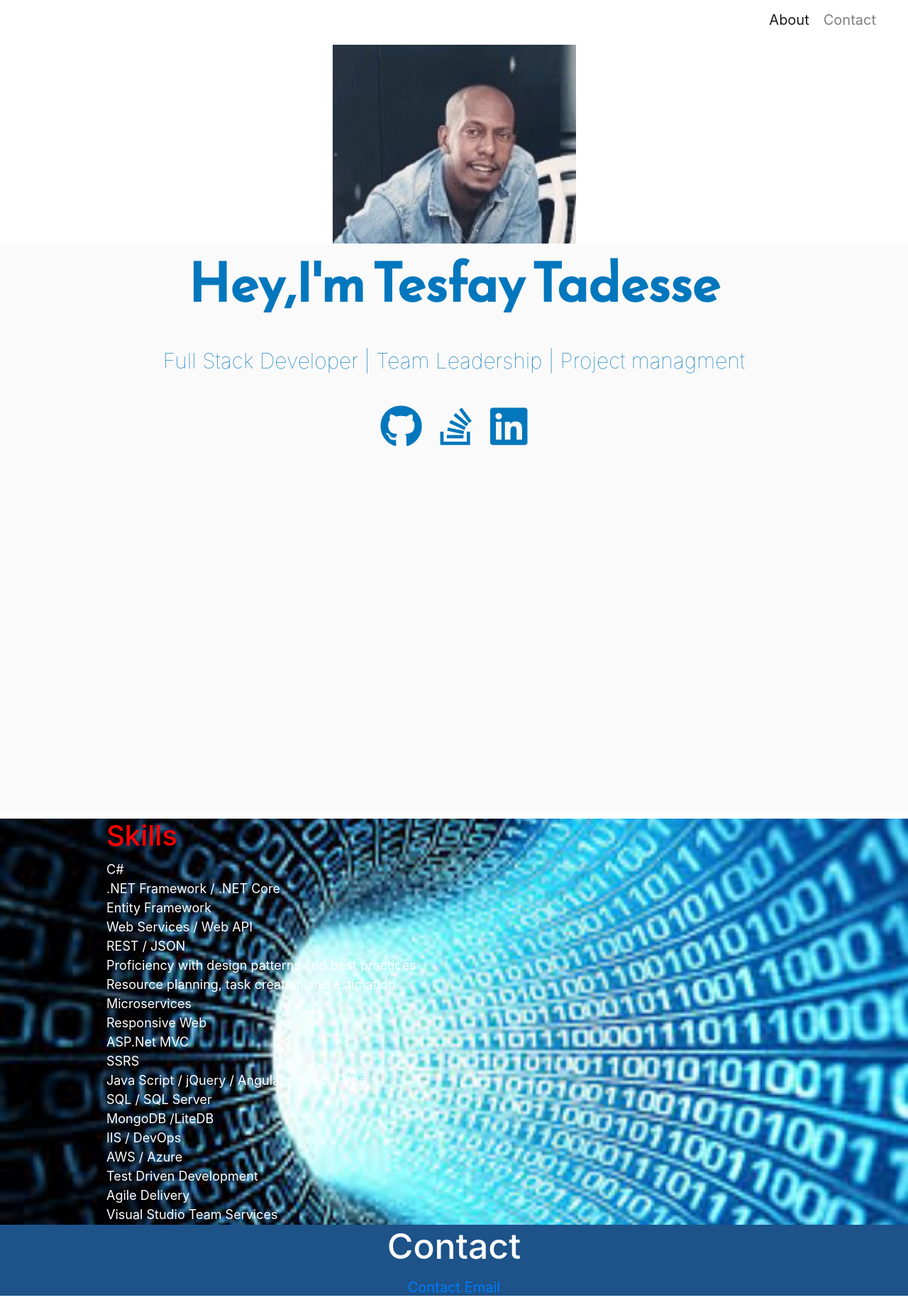
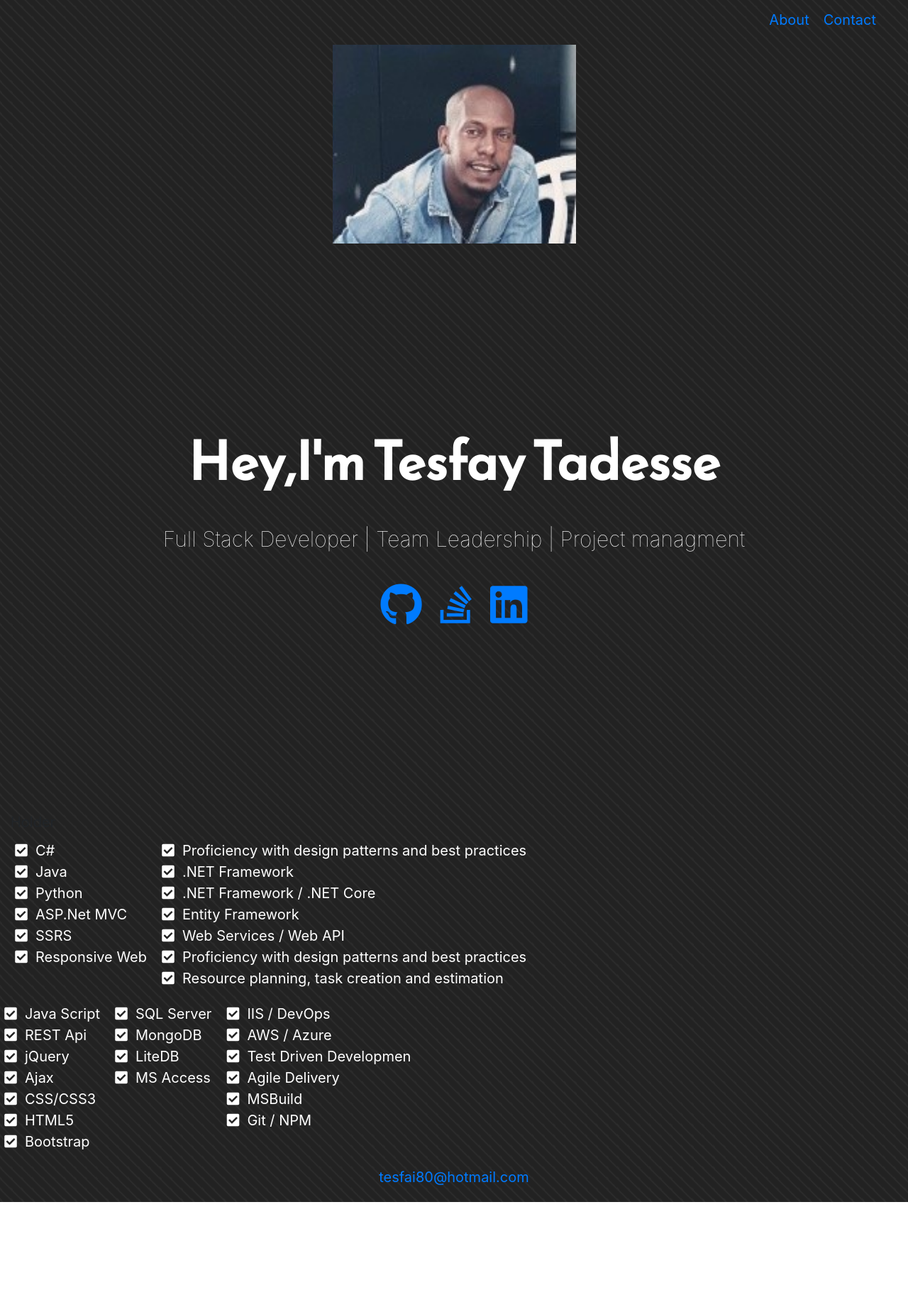
Before and after one commit to tesfai80/tesfai80.github.io, a plain HTML site: page index.html in a window 1280 px wide. Shown: the part 7-1838 px from the top of the page at 71% size. After the commit the page ends 1700 px from the top, so only its background shows below. Drawn offline with nearby package versions, Linux system fonts and the light colour scheme.

Commit message:
with awosome css

```diff
--- a/css/Header.css
+++ b/css/Header.css
@@ -10,11 +10,9 @@
     min-height: 35vh;
     background-position: center;
     isolation: isolate;
-
    border-radius:50px;
-   /*background-color:red;*/
 }
-#about{
+#About{
 
     background-color:red;
 }
@@ -27,12 +25,12 @@
 
 
 .Div {
-    background: url('/images/binarys.jpg');
+    /*background: url('/images/binarys.jpg');
     background-repeat: no-repeat;
     background-attachment: fixed;
     background-position: center;
     background-size: 100% 800px;
-    isolation: isolate;
+    isolation: isolate;*/
 }
 .ul {
 
@@ -53,13 +51,49 @@
     background-color: #f2f2f2;
     padding: 10px;
 }
+
 .footer {
-    background: #1d5389;
+    /*background: #1d5389;
     margin-top: -100px;
     height: 100px;
     color: #fff;
     position: relative;
     line-height: 180%;
-    padding: 0 10px;
+    padding: 0 10px;*/
     text-align: center;
 }
+.bg {
+    background: url('/images/binarys.jpg');
+    background-repeat: no-repeat;
+    position: relative;
+    background-size: cover;
+}
+span{
+
+    text-align:center;
+}
+
+.main {
+    display: flex;
+    flex-direction: column;
+    min-height: 100vh;
+    justify-content: center;
+    padding: 0 30px;
+    text-align: center;
+}
+
+    .main > .intro {
+        font-family: 'Reem Kufi', sans-serif;
+        font-size: 3.75em;
+        font-weight: 600;
+    }
+
+    .main > .tagline {
+        font-size: 1.5rem;
+        margin: 1.5rem 0;
+        font-weight: 100;
+    }
+.Tesfay{
+
+    color:white;
+}
--- a/css/Styles.css
+++ b/css/Styles.css
@@ -67,3 +67,8 @@ main {
         width: 2.65rem;
         height: 2.65rem;
     }
+
+body {
+    background-color: #222222;
+    background: repeating-linear-gradient(45deg, #2b2b2b 0%, #2b2b2b 10%, #222222 0%, #222222 50%) 0 / 15px 15px;
+}
--- /dev/null
+++ b/css/splitText.css
@@ -0,0 +1,116 @@
+{
+    $perspective: 60rem;
+    $font-size: 4.25rem;
+    $split-position: 49%;
+    $split-thickness: 4px;
+    $split-color: #FF2C75;
+}
+
+
+%font-settings {
+    font-family: "Gilroy ExtraBold", system-ui, sans-serif;
+    font-style: normal;
+    font-weight: normal;
+    -webkit-font-smoothing: antialiased;
+    -webkit-font-kerning: normal;
+    -webkit-text-size-adjust: 100%;
+}
+
+
+html,
+body {
+    width: 100vw;
+    height: 100vh;
+}
+
+body {
+    @extend %font-settings;
+    background: linear-gradient(45deg, #02001F,#1F1B4E);
+    transform-style: preserve-3d;
+    transform: perspective($perspective);
+    position: fixed;
+    display: flex;
+    align-items: center;
+    justify-content: center;
+}
+
+
+.Menu-list {
+    font-size: $font-size;
+    line-height: 1.2;
+    text-transform: uppercase;
+    text-align: center;
+    display: flex;
+    flex-direction: column;
+    align-items: center;
+    transform: rotateX(-10deg) rotateY(20deg);
+    // overwritten by JS
+}
+
+
+.Menu-list-item {
+    position: relative;
+    color: transparent;
+    cursor: pointer;
+    // === Split Line ===== &::before
+
+{
+    content: '';
+    display: block;
+    position: absolute;
+    top: $split-position;
+    left: -10%;
+    right: -10%;
+    height: $split-thickness;
+    border-radius: $split-thickness;
+    margin-top: -($split-thickness / 2);
+    background: $split-color;
+    transform: scale(0);
+    transition: transform .8s cubic-bezier(.16,1.08,.38,.98);
+    z-index: 1;
+}
+
+}
+
+
+.Mask {
+    display: block;
+    position: absolute;
+    overflow: hidden;
+    color: $split-color;
+    top: 0;
+    height: $split-position;
+    transition: all .8s cubic-bezier(.16,1.08,.38,.98);
+{
+    display: block;
+}
+
+}
+
+.Mask + .Mask {
+    top: $split-position - 0.1;
+    height: 100 - $split-position + 0.1;
+    span
+
+{
+    transform: translateY(-$split-position);
+}
+
+}
+
+.Menu-list-item:hover,
+.Menu-list-item:active {
+ .Mask
+{
+    color: #FFF;
+    transform: skewX(12deg) translateX(5px);
+}
+
+.Mask + .Mask {
+    transform: skewX(12deg) translateX(-5px);
+}
+
+&::before {
+    transform: scale(1);
+}
+}
--- /dev/null
+++ b/css/txtCSS.css
@@ -0,0 +1,293 @@
+body {
+    /*background-color: #222222;*/
+    /*background: repeating-linear-gradient(45deg, #2b2b2b 0%, #2b2b2b 10%, #222222 0%, #222222 50%) 0 / 15px 15px;*/
+}
+
+#container {
+    width: 500px;
+    margin: auto;
+}
+
+/*Neon*/
+p {
+    text-align: center;
+    font-size: 7em;
+    margin: 20px 0 20px 0;
+}
+
+a {
+    text-decoration: none;
+    -webkit-transition: all 0.5s;
+    -moz-transition: all 0.5s;
+    transition: all 0.5s;
+}
+
+p:nth-child(1) a {
+    color: #fff;
+    font-family: Monoton;
+    -webkit-animation: neon1 1.5s ease-in-out infinite alternate;
+    -moz-animation: neon1 1.5s ease-in-out infinite alternate;
+    animation: neon1 1.5s ease-in-out infinite alternate;
+}
+
+    p:nth-child(1) a:hover {
+        color: #FF1177;
+        -webkit-animation: none;
+        -moz-animation: none;
+        animation: none;
+    }
+
+p:nth-child(2) a {
+    font-size: 1.5em;
+    color: #228DFF;
+    font-family: Iceland;
+}
+
+    p:nth-child(2) a:hover {
+        -webkit-animation: neon2 1.5s ease-in-out infinite alternate;
+        -moz-animation: neon2 1.5s ease-in-out infinite alternate;
+        animation: neon2 1.5s ease-in-out infinite alternate;
+    }
+
+p:nth-child(3) a {
+    color: #FFDD1B;
+    font-family: Pacifico;
+}
+
+    p:nth-child(3) a:hover {
+        -webkit-animation: neon3 1.5s ease-in-out infinite alternate;
+        -moz-animation: neon3 1.5s ease-in-out infinite alternate;
+        animation: neon3 1.5s ease-in-out infinite alternate;
+    }
+
+p:nth-child(4) a {
+    color: #B6FF00;
+    font-family: "Press Start 2P";
+    font-size: 0.8em;
+}
+
+    p:nth-child(4) a:hover {
+        -webkit-animation: neon4 1.5s ease-in-out infinite alternate;
+        -moz-animation: neon4 1.5s ease-in-out infinite alternate;
+        animation: neon4 1.5s ease-in-out infinite alternate;
+    }
+
+p:nth-child(5) a {
+    color: #FF9900;
+    font-family: Audiowide;
+}
+
+    p:nth-child(5) a:hover {
+        -webkit-animation: neon5 1.5s ease-in-out infinite alternate;
+        -moz-animation: neon5 1.5s ease-in-out infinite alternate;
+        animation: neon5 1.5s ease-in-out infinite alternate;
+    }
+
+p:nth-child(6) a {
+    color: #BA01FF;
+    font-family: Vampiro One;
+}
+
+    p:nth-child(6) a:hover {
+        -webkit-animation: neon6 1.5s ease-in-out infinite alternate;
+        -moz-animation: neon6 1.5s ease-in-out infinite alternate;
+        animation: neon6 1.5s ease-in-out infinite alternate;
+    }
+
+p a:hover {
+    color: #ffffff;
+}
+/*glow for webkit*/
+
+@-webkit-keyframes neon1 {
+    from {
+        text-shadow: 0 0 10px #fff, 0 0 20px #fff, 0 0 30px #fff, 0 0 40px #FF1177, 0 0 70px #FF1177, 0 0 80px #FF1177, 0 0 100px #FF1177, 0 0 150px #FF1177;
+    }
+
+    to {
+        text-shadow: 0 0 5px #fff, 0 0 10px #fff, 0 0 15px #fff, 0 0 20px #FF1177, 0 0 35px #FF1177, 0 0 40px #FF1177, 0 0 50px #FF1177, 0 0 75px #FF1177;
+    }
+}
+
+@-webkit-keyframes neon2 {
+    from {
+        text-shadow: 0 0 10px #fff, 0 0 20px #fff, 0 0 30px #fff, 0 0 40px #228DFF, 0 0 70px #228DFF, 0 0 80px #228DFF, 0 0 100px #228DFF, 0 0 150px #228DFF;
+    }
+
+    to {
+        text-shadow: 0 0 5px #fff, 0 0 10px #fff, 0 0 15px #fff, 0 0 20px #228DFF, 0 0 35px #228DFF, 0 0 40px #228DFF, 0 0 50px #228DFF, 0 0 75px #228DFF;
+    }
+}
+
+@-webkit-keyframes neon3 {
+    from {
+        text-shadow: 0 0 10px #fff, 0 0 20px #fff, 0 0 30px #fff, 0 0 40px #FFDD1B, 0 0 70px #FFDD1B, 0 0 80px #FFDD1B, 0 0 100px #FFDD1B, 0 0 150px #FFDD1B;
+    }
+
+    to {
+        text-shadow: 0 0 5px #fff, 0 0 10px #fff, 0 0 15px #fff, 0 0 20px #FFDD1B, 0 0 35px #FFDD1B, 0 0 40px #FFDD1B, 0 0 50px #FFDD1B, 0 0 75px #FFDD1B;
+    }
+}
+
+@-webkit-keyframes neon4 {
+    from {
+        text-shadow: 0 0 10px #fff, 0 0 20px #fff, 0 0 30px #fff, 0 0 40px #B6FF00, 0 0 70px #B6FF00, 0 0 80px #B6FF00, 0 0 100px #B6FF00, 0 0 150px #B6FF00;
+    }
+
+    to {
+        text-shadow: 0 0 5px #fff, 0 0 10px #fff, 0 0 15px #fff, 0 0 20px #B6FF00, 0 0 35px #B6FF00, 0 0 40px #B6FF00, 0 0 50px #B6FF00, 0 0 75px #B6FF00;
+    }
+}
+
+@-webkit-keyframes neon5 {
+    from {
+        text-shadow: 0 0 10px #fff, 0 0 20px #fff, 0 0 30px #fff, 0 0 40px #FF9900, 0 0 70px #FF9900, 0 0 80px #FF9900, 0 0 100px #FF9900, 0 0 150px #FF9900;
+    }
+
+    to {
+        text-shadow: 0 0 5px #fff, 0 0 10px #fff, 0 0 15px #fff, 0 0 20px #FF9900, 0 0 35px #FF9900, 0 0 40px #FF9900, 0 0 50px #FF9900, 0 0 75px #FF9900;
+    }
+}
+
+@-webkit-keyframes neon6 {
+    from {
+        text-shadow: 0 0 10px #fff, 0 0 20px #fff, 0 0 30px #fff, 0 0 40px #ff00de, 0 0 70px #ff00de, 0 0 80px #ff00de, 0 0 100px #ff00de, 0 0 150px #ff00de;
+    }
+
+    to {
+        text-shadow: 0 0 5px #fff, 0 0 10px #fff, 0 0 15px #fff, 0 0 20px #ff00de, 0 0 35px #ff00de, 0 0 40px #ff00de, 0 0 50px #ff00de, 0 0 75px #ff00de;
+    }
+}
+/*glow for mozilla*/
+
+@-moz-keyframes neon1 {
+    from {
+        text-shadow: 0 0 10px #fff, 0 0 20px #fff, 0 0 30px #fff, 0 0 40px #FF1177, 0 0 70px #FF1177, 0 0 80px #FF1177, 0 0 100px #FF1177, 0 0 150px #FF1177;
+    }
+
+    to {
+        text-shadow: 0 0 5px #fff, 0 0 10px #fff, 0 0 15px #fff, 0 0 20px #FF1177, 0 0 35px #FF1177, 0 0 40px #FF1177, 0 0 50px #FF1177, 0 0 75px #FF1177;
+    }
+}
+
+@-moz-keyframes neon2 {
+    from {
+        text-shadow: 0 0 10px #fff, 0 0 20px #fff, 0 0 30px #fff, 0 0 40px #228DFF, 0 0 70px #228DFF, 0 0 80px #228DFF, 0 0 100px #228DFF, 0 0 150px #228DFF;
+    }
+
+    to {
+        text-shadow: 0 0 5px #fff, 0 0 10px #fff, 0 0 15px #fff, 0 0 20px #228DFF, 0 0 35px #228DFF, 0 0 40px #228DFF, 0 0 50px #228DFF, 0 0 75px #228DFF;
+    }
+}
+
+@-moz-keyframes neon3 {
+    from {
+        text-shadow: 0 0 10px #fff, 0 0 20px #fff, 0 0 30px #fff, 0 0 40px #FFDD1B, 0 0 70px #FFDD1B, 0 0 80px #FFDD1B, 0 0 100px #FFDD1B, 0 0 150px #FFDD1B;
+    }
+
+    to {
+        text-shadow: 0 0 5px #fff, 0 0 10px #fff, 0 0 15px #fff, 0 0 20px #FFDD1B, 0 0 35px #FFDD1B, 0 0 40px #FFDD1B, 0 0 50px #FFDD1B, 0 0 75px #FFDD1B;
+    }
+}
+
+@-moz-keyframes neon4 {
+    from {
+        text-shadow: 0 0 10px #fff, 0 0 20px #fff, 0 0 30px #fff, 0 0 40px #B6FF00, 0 0 70px #B6FF00, 0 0 80px #B6FF00, 0 0 100px #B6FF00, 0 0 150px #B6FF00;
+    }
+
+    to {
+        text-shadow: 0 0 5px #fff, 0 0 10px #fff, 0 0 15px #fff, 0 0 20px #B6FF00, 0 0 35px #B6FF00, 0 0 40px #B6FF00, 0 0 50px #B6FF00, 0 0 75px #B6FF00;
+    }
+}
+
+@-moz-keyframes neon5 {
+    from {
+        text-shadow: 0 0 10px #fff, 0 0 20px #fff, 0 0 30px #fff, 0 0 40px #FF9900, 0 0 70px #FF9900, 0 0 80px #FF9900, 0 0 100px #FF9900, 0 0 150px #FF9900;
+    }
+
+    to {
+        text-shadow: 0 0 5px #fff, 0 0 10px #fff, 0 0 15px #fff, 0 0 20px #FF9900, 0 0 35px #FF9900, 0 0 40px #FF9900, 0 0 50px #FF9900, 0 0 75px #FF9900;
+    }
+}
+
+@-moz-keyframes neon6 {
+    from {
+        text-shadow: 0 0 10px #fff, 0 0 20px #fff, 0 0 30px #fff, 0 0 40px #ff00de, 0 0 70px #ff00de, 0 0 80px #ff00de, 0 0 100px #ff00de, 0 0 150px #ff00de;
+    }
+
+    to {
+        text-shadow: 0 0 5px #fff, 0 0 10px #fff, 0 0 15px #fff, 0 0 20px #ff00de, 0 0 35px #ff00de, 0 0 40px #ff00de, 0 0 50px #ff00de, 0 0 75px #ff00de;
+    }
+}
+/*glow*/
+
+@keyframes neon1 {
+    from {
+        text-shadow: 0 0 10px #fff, 0 0 20px #fff, 0 0 30px #fff, 0 0 40px #FF1177, 0 0 70px #FF1177, 0 0 80px #FF1177, 0 0 100px #FF1177, 0 0 150px #FF1177;
+    }
+
+    to {
+        text-shadow: 0 0 5px #fff, 0 0 10px #fff, 0 0 15px #fff, 0 0 20px #FF1177, 0 0 35px #FF1177, 0 0 40px #FF1177, 0 0 50px #FF1177, 0 0 75px #FF1177;
+    }
+}
+
+@keyframes neon2 {
+    from {
+        text-shadow: 0 0 10px #fff, 0 0 20px #fff, 0 0 30px #fff, 0 0 40px #228DFF, 0 0 70px #228DFF, 0 0 80px #228DFF, 0 0 100px #228DFF, 0 0 150px #228DFF;
+    }
+
+    to {
+        text-shadow: 0 0 5px #fff, 0 0 10px #fff, 0 0 15px #fff, 0 0 20px #228DFF, 0 0 35px #228DFF, 0 0 40px #228DFF, 0 0 50px #228DFF, 0 0 75px #228DFF;
+    }
+}
+
+@keyframes neon3 {
+    from {
+        text-shadow: 0 0 10px #fff, 0 0 20px #fff, 0 0 30px #fff, 0 0 40px #FFDD1B, 0 0 70px #FFDD1B, 0 0 80px #FFDD1B, 0 0 100px #FFDD1B, 0 0 150px #FFDD1B;
+    }
+
+    to {
+        text-shadow: 0 0 5px #fff, 0 0 10px #fff, 0 0 15px #fff, 0 0 20px #FFDD1B, 0 0 35px #FFDD1B, 0 0 40px #FFDD1B, 0 0 50px #FFDD1B, 0 0 75px #FFDD1B;
+    }
+}
+
+@keyframes neon4 {
+    from {
+        text-shadow: 0 0 10px #fff, 0 0 20px #fff, 0 0 30px #fff, 0 0 40px #B6FF00, 0 0 70px #B6FF00, 0 0 80px #B6FF00, 0 0 100px #B6FF00, 0 0 150px #B6FF00;
+    }
+
+    to {
+        text-shadow: 0 0 5px #fff, 0 0 10px #fff, 0 0 15px #fff, 0 0 20px #B6FF00, 0 0 35px #B6FF00, 0 0 40px #B6FF00, 0 0 50px #B6FF00, 0 0 75px #B6FF00;
+    }
+}
+
+@keyframes neon5 {
+    from {
+        text-shadow: 0 0 10px #fff, 0 0 20px #fff, 0 0 30px #fff, 0 0 40px #FF9900, 0 0 70px #FF9900, 0 0 80px #FF9900, 0 0 100px #FF9900, 0 0 150px #FF9900;
+    }
+
+    to {
+        text-shadow: 0 0 5px #fff, 0 0 10px #fff, 0 0 15px #fff, 0 0 20px #FF9900, 0 0 35px #FF9900, 0 0 40px #FF9900, 0 0 50px #FF9900, 0 0 75px #FF9900;
+    }
+}
+
+@keyframes neon6 {
+    from {
+        text-shadow: 0 0 10px #fff, 0 0 20px #fff, 0 0 30px #fff, 0 0 40px #ff00de, 0 0 70px #ff00de, 0 0 80px #ff00de, 0 0 100px #ff00de, 0 0 150px #ff00de;
+    }
+
+    to {
+        text-shadow: 0 0 5px #fff, 0 0 10px #fff, 0 0 15px #fff, 0 0 20px #ff00de, 0 0 35px #ff00de, 0 0 40px #ff00de, 0 0 50px #ff00de, 0 0 75px #ff00de;
+    }
+}
+/*REEEEEEEEEEESPONSIVE*/
+
+@media (max-width: 650px) {
+    #container {
+        width: 100%;
+    }
+
+    p {
+        font-size: 3.5em;
+    }
+}
--- a/index.html
+++ b/index.html
@@ -8,25 +8,46 @@
     <link rel="icon" href="favicon.ico" type="image/png" />
     <link href="https://fonts.googleapis.com/css?family=Reem+Kufi|Roboto:300" rel="stylesheet">
     <link href="https://use.fontawesome.com/releases/v5.0.8/css/all.css" rel="stylesheet">
-    <link rel="stylesheet" href="css/Reset.css">
+    <script src="https://ajax.googleapis.com/ajax/libs/jquery/3.3.1/jquery.min.js"></script>
+    <!--<link rel="stylesheet" href="css/Reset.css">-->
     <link rel="stylesheet" href="css/Styles.css">
-    <link rel="stylesheet" href="css/BlueWhite.css">
+    <!--<link rel="stylesheet" href="css/BlueWhite.css">-->
     <link rel=" stylesheet" href="css/Header.css" />
-    <!--<link rel="stylesheet" href="https://maxcdn.bootstrapcdn.com/bootstrap/4.0.0/css/bootstrap.min.css" />-->
+    <link rel="stylesheet" href="https://maxcdn.bootstrapcdn.com/bootstrap/4.1.3/css/bootstrap.min.css">
+    <style type="text/css">
+        .selected {
+            font-family: "Gilroy ExtraBold", system-ui, sans-serif;
+            text-shadow: 0 0 10px #fff, 0 0 20px #fff, 0 0 30px #fff, 0 0 40px #ff00de, 0 0 70px #ff00de, 0 0 80px #ff00de, 0 0 100px #ff00de, 0 0 150px #ff00de;
+            padding-left: 400px;
+            font-size: xx-large;
+        }
+        .hover {
+          color:springgreen;
+        }
 
+    </style>
+    <script>
+        $(document).ready(function () {
+            $("li").mouseover(function () {
+                $(this).addClass("hover");
+                var txt = $(this).text();
+                $("#holder").text(txt);
+                $("#holder").addClass("selected");
 
-    <link rel="stylesheet" href="https://maxcdn.bootstrapcdn.com/bootstrap/4.1.3/css/bootstrap.min.css">
+            })
+                .mouseout(function () {
+                    $("#holder").removeClass("selected");
+                    $("li").removeClass("hover");
+                });
+        });
+    </script>
 </head>
 <body>
-    <nav class="navbar navbar-expand-md navbar-light sticky-top navbarBColor">
+    <nav class="navbar navbar-expand-md navbar-blue sticky-top  " >
         <div class="container-fluid">
-
-            <button class="navbar-toggler" type="button" data-toggle="collapse" data-target="#navbarResponsive">
-                <span class="navbar-toggler-icon"></span>
-            </button>
-            <div class="collapse navbar-collapse" id="navbarResponsive">
-                <ul class="navbar-nav ml-auto fontSize">
-                    <li class="nav-item active">
+            <div class="collapse navbar-collapse">
+                <ul class="navbar-nav ml-auto">
+                    <li class="white nav-item active">
                         <a class="nav-link" href="#About">About</a>
                     </li>
                     <li class="nav-item">
@@ -39,51 +60,84 @@
     <div id="profileIMG">
 
     </div>
-    <main class="container-fluid">
-        <div class="intro ">Hey,I'm Tesfay Tadesse </div>
-        <div class="tagline">Full Stack Developer | Team Leadership | Project managment</div>
+    <div class="main">
+        <!--<main class="container-fluid">-->
+        <div class="intro Tesfay">Hey,I'm Tesfay Tadesse </div>
+        <div class="tagline Tesfay">Full Stack Developer | Team Leadership | Project managment</div>
         <div class="icons-social">
             <a target="_blank" href="https://github.com/tesfai80"><i class="fab fa-github"></i></a>
             <a target="_blank" href="https://stackoverflow.com/users/10857626/tesfay"><i class="fab fa-stack-overflow"></i></a>
             <a target="_blank" href="https://www.linkedin.com/in/tesfahun-tadesse"><i class="fab fa-linkedin"></i></a>
         </div>
-    </main>
+        <!--class="Div intro" id="animDiv"-->
+        <!--</main>-->
+    </div>
+    <div class="container-fluid">
+        <span><a id="holder">Holder</a> </span>
+    </div>
+    <section class="Tesfay">
+        <div class="container-fluid center-block col-xs-8">
+            <h1 id="About"></h1>
+            <div class="row ">
+                <div>
+                    <ul  class="fa-ul">
+                        <li><span class="fa-li"><i class="fas fa-check-square"></i></span>C#</li>
+                        <li><span class="fa-li"><i class="fas fa-check-square"></i></span>Java</li>
+                        <li><span class="fa-li"><i class="fas fa-check-square"></i></span>Python</li>
+                        <li><span class="fa-li"><i class="fas fa-check-square"></i></span>ASP.Net MVC</li>
+                        <li><span class="fa-li"><i class="fas fa-check-square"></i></span>SSRS</li>
+                        <li><span class="fa-li"><i class="fas fa-check-square"></i></span>Responsive Web</li>
+                    </ul>
+                </div>
+                <div>
+                    <ul class="fa-ul">
+                        <li><span class="fa-li"><i class="fas fa-check-square"></i></span>Proficiency with design patterns and best practices</li>
+                        <li><span class="fa-li"><i class="fas fa-check-square"></i></span>.NET Framework</li>
+                        <li><span class="fa-li"><i class="fas fa-check-square"></i></span>.NET Framework / .NET Core</li>
+                        <li><span class="fa-li"><i class="fas fa-check-square"></i></span>Entity Framework</li>
+                        <li><span class="fa-li"><i class="fas fa-check-square"></i></span>Web Services / Web API</li>
+                        <li><span class="fa-li"><i class="fas fa-check-square"></i></span>Proficiency with design patterns and best practices</li>
+                        <li><span class="fa-li"><i class="fas fa-check-square"></i></span>Resource planning, task creation and estimation</li>
+                    </ul>
+                </div>
+                <div class="row">
+                    <ul class="fa-ul">
+                        <li><span class="fa-li"><i class="fas fa-check-square"></i></span>Java Script</li>
+                        <li><span class="fa-li"><i class="fas fa-check-square"></i></span>REST Api</li>
+                        <li><span class="fa-li"><i class="fas fa-check-square"></i></span>jQuery</li>
+                        <li><span class="fa-li"><i class="fas fa-check-square"></i></span>Ajax</li>
+                        <li><span class="fa-li"><i class="fas fa-check-square"></i></span>CSS/CSS3</li>
+                        <li><span class="fa-li"><i class="fas fa-check-square"></i></span>HTML5</li>
+                        <li><span class="fa-li"><i class="fas fa-check-square"></i></span>Bootstrap</li>
+                    </ul>
+                    <div>
+                        <ul class="fa-ul">
+                            <li><span class="fa-li"><i class="fas fa-check-square"></i></span>SQL Server</li>
+                            <li><span class="fa-li"><i class="fas fa-check-square"></i></span>MongoDB</li>
+                            <li><span class="fa-li"><i class="fas fa-check-square"></i></span>LiteDB</li>
+                            <li><span class="fa-li"><i class="fas fa-check-square"></i></span>MS Access</li>
+                        </ul>
+                    </div>
 
-        <div class="Div" >
+                    <div>
+                        <ul class="fa-ul">
+                            <li><span class="fa-li"><i class="fas fa-check-square"></i></span>IIS / DevOps</li>
+                            <li><span class="fa-li"><i class="fas fa-check-square"></i></span>AWS / Azure</li>
+                            <li><span class="fa-li"><i class="fas fa-check-square"></i></span>Test Driven Developmen</li>
+                            <li><span class="fa-li"><i class="fas fa-check-square"></i></span>Agile Delivery</li>
+                            <li><span class="fa-li"><i class="fas fa-check-square"></i></span>MSBuild</li>
+                            <li><span class="fa-li"><i class="fas fa-check-square"></i></span>Git / NPM</li>
+                        </ul>
+                    </div>
+                </div>
 
-          <h1 id="About"></h1>
-            <h2 id="h2">Skills</h2>
-            <ul class="ul">
-                <li>C# </li>
-                <li>.NET Framework / .NET Core</li>
-                <li>Entity Framework</li>
-                <li>Web Services / Web API</li>
-                <li>REST / JSON</li>
-                <li>Proficiency with design patterns and best practices</li>
-                <li>Resource planning, task creation and estimation</li>
-                <li>Microservices</li>
-                <li>Responsive Web</li>
-                <li>ASP.Net MVC</li>
-                <li>SSRS</li>
-                <li>Java Script / jQuery / Angular / React / Vue</li>
-                <li>SQL / SQL Server</li>
-                <li>MongoDB /LiteDB</li>
-                <li>IIS / DevOps</li>
-                <li>AWS / Azure</li>
-                <li>Test Driven Development</li>
-                <li>Agile Delivery</li>
-                <li>Visual Studio Team Services</li>
-                <li>Team Foundation Server</li>
-                <li>MSBuild</li>
-                <li>Git / NPM</li>
-            </ul>
+            </div>
         </div>
-        <div class="footer" >
-            <h1 id="Contact">Contact</h1>
-            <address>
-                <a href="mailto:tesfai80@hotmail.com">Contact Email</a>
-            </address>
-        </div>
-
+    </section>
+    <div class="footer intro">
+        <address>
+            <a href="mailto:tesfai80@hotmail.com">tesfai80@hotmail.com</a>
+        </address>
+    </div>
 </body>
 </html>
```
Also changed, not shown: images/Developer.jpg (added).
